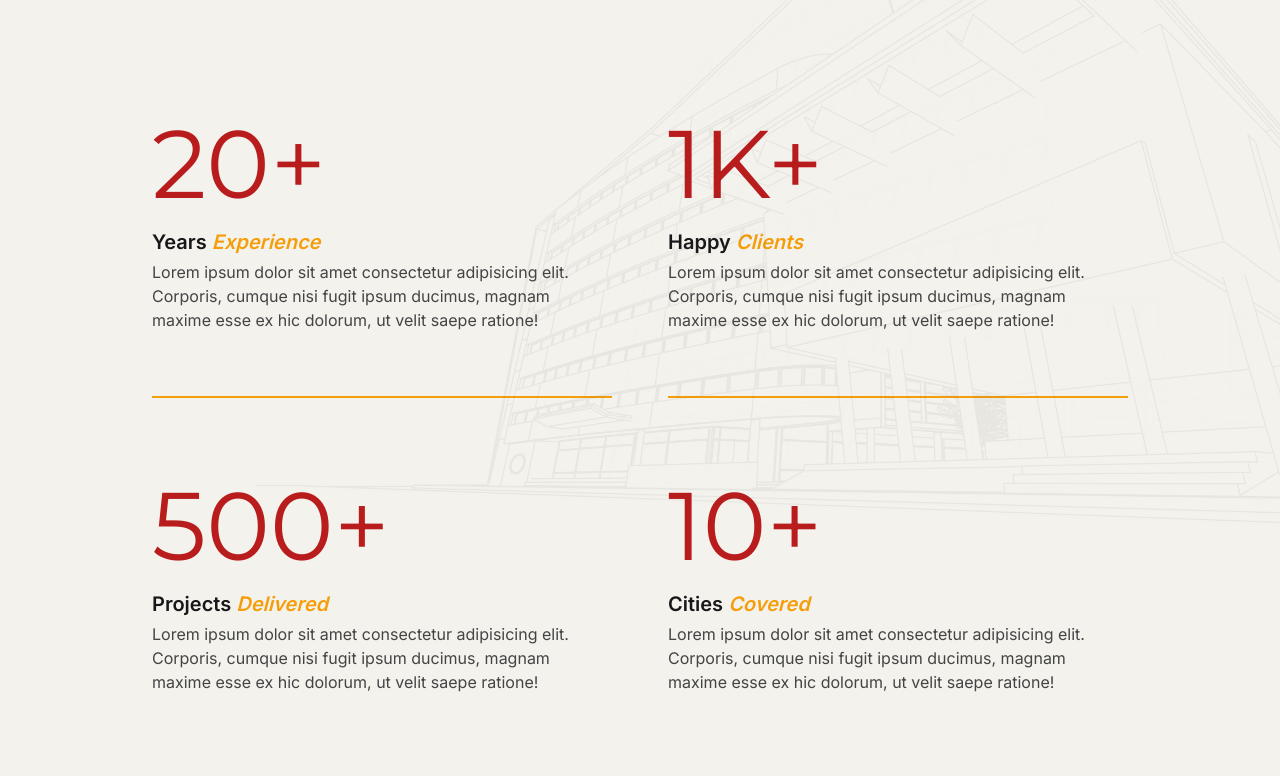
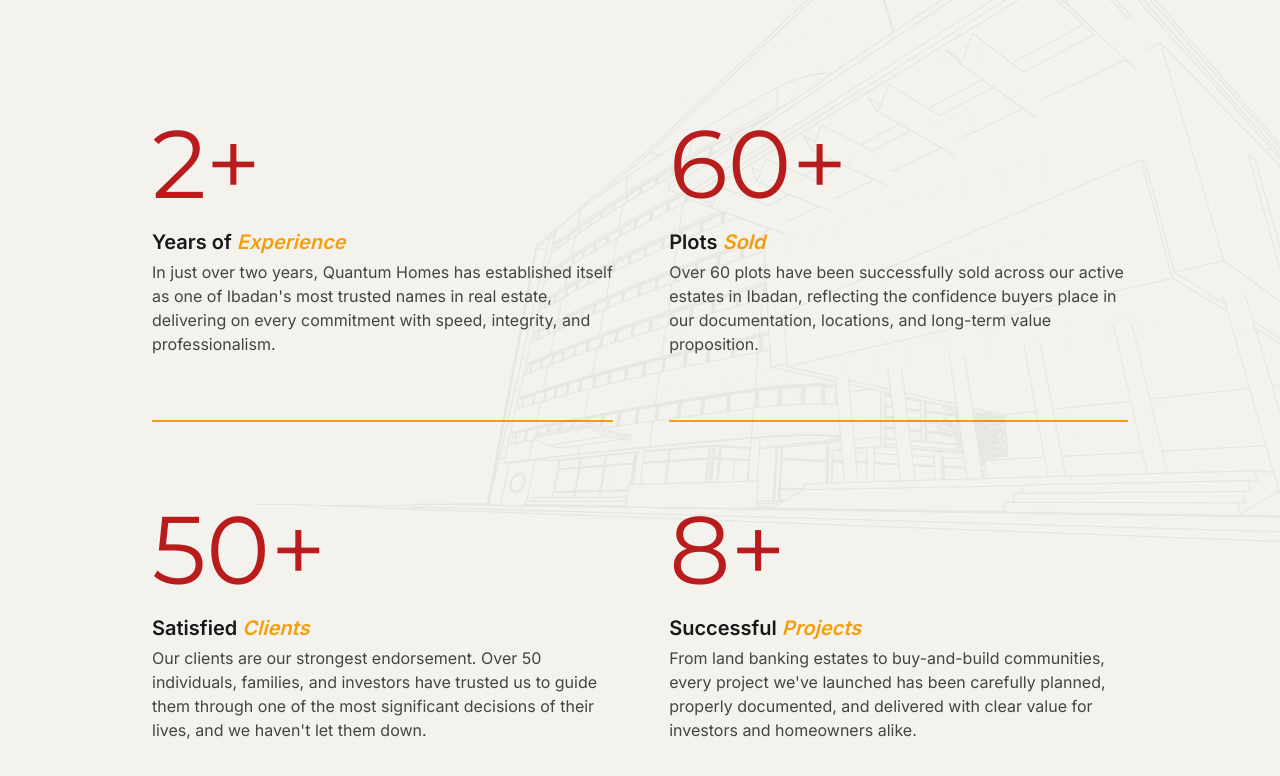
Before and after one commit to JhimmieC137/quantum, a Next.js app: page /about in a window 1280 px wide. Shown: the part 3114-3890 px from the top of the page. Built offline with nearby package versions, Linux system fonts and the light colour scheme.

Commit message:
UI and content fixes

```diff
--- a/src/app/about/page.tsx
+++ b/src/app/about/page.tsx
@@ -11,13 +11,31 @@
 import PageHero from "@/components/PageHero"
 import HeroBanner from "@/components/HeroBanner"
 
-const PLACEHOLDER_DESC = "Lorem ipsum dolor sit amet consectetur adipisicing elit. Corporis, cumque nisi fugit ipsum ducimus, magnam maxime esse ex hic dolorum, ut velit saepe ratione!";
-
 const stats = [
-  { value: "20+",   label: "Years",      accent: "Experience", description: PLACEHOLDER_DESC },
-  { value: "500+",  label: "Projects", accent: "Delivered",  description: PLACEHOLDER_DESC },
-  { value: "1K+",   label: "Happy",      accent: "Clients",    description: PLACEHOLDER_DESC },
-  { value: "10+",   label: "Cities",     accent: "Covered",    description: PLACEHOLDER_DESC },
+  {
+    value: "2+",
+    label: "Years of",
+    accent: "Experience",
+    description: "In just over two years, Quantum Homes has established itself as one of Ibadan's most trusted names in real estate, delivering on every commitment with speed, integrity, and professionalism.",
+  },
+  {
+    value: "50+",
+    label: "Satisfied",
+    accent: "Clients",
+    description: "Our clients are our strongest endorsement. Over 50 individuals, families, and investors have trusted us to guide them through one of the most significant decisions of their lives, and we haven't let them down.",
+  },
+  {
+    value: "60+",
+    label: "Plots",
+    accent: "Sold",
+    description: "Over 60 plots have been successfully sold across our active estates in Ibadan, reflecting the confidence buyers place in our documentation, locations, and long-term value proposition.",
+  },
+  {
+    value: "8+",
+    label: "Successful",
+    accent: "Projects",
+    description: "From land banking estates to buy-and-build communities, every project we've launched has been carefully planned, properly documented, and delivered with clear value for investors and homeowners alike.",
+  },
 ];
 
 const missionVision = [
--- a/src/components/Header.tsx
+++ b/src/components/Header.tsx
@@ -13,7 +13,7 @@
         children: [
             { name: 'Land Sales', link: pageRoutes.services.landSales},
             { name: 'Legal Support', link: pageRoutes.services.legalSupport },
-            { name: 'Construction & Dev', link: pageRoutes.services.construction},
+            { name: 'Construction & Development', link: pageRoutes.services.construction},
             { name: 'Investment Advisory', link: pageRoutes.services.realEstateAdvisory},
         ]
     },
--- a/src/sections/projects/ProjectCard.tsx
+++ b/src/sections/projects/ProjectCard.tsx
@@ -89,7 +89,7 @@
                     <FadeUp>
                         <div className="w-full flex justify-center">
                             <div
-                                className="relative bg-zinc-950 rounded-2xl sm:rounded-3xl overflow-y-auto lg:overflow-hidden w-full max-w-5xl h-[85vh] lg:h-[72vh] flex flex-col lg:flex-row"
+                                className="relative bg-zinc-950 rounded-2xl sm:rounded-3xl overflow-y-auto lg:overflow-hidden w-full max-w-5xl lg:max-w-6xl xl:max-w-7xl h-[85vh] lg:h-[75vh] flex flex-col lg:flex-row"
                                 onClick={(e) => e.stopPropagation()}
                             >
                                 {/* Close button */}
```
